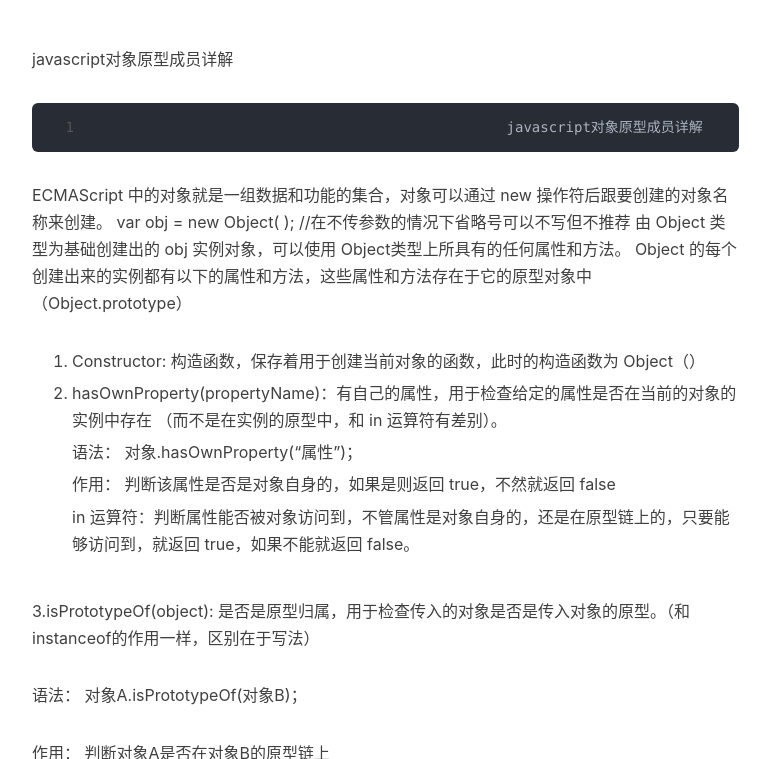
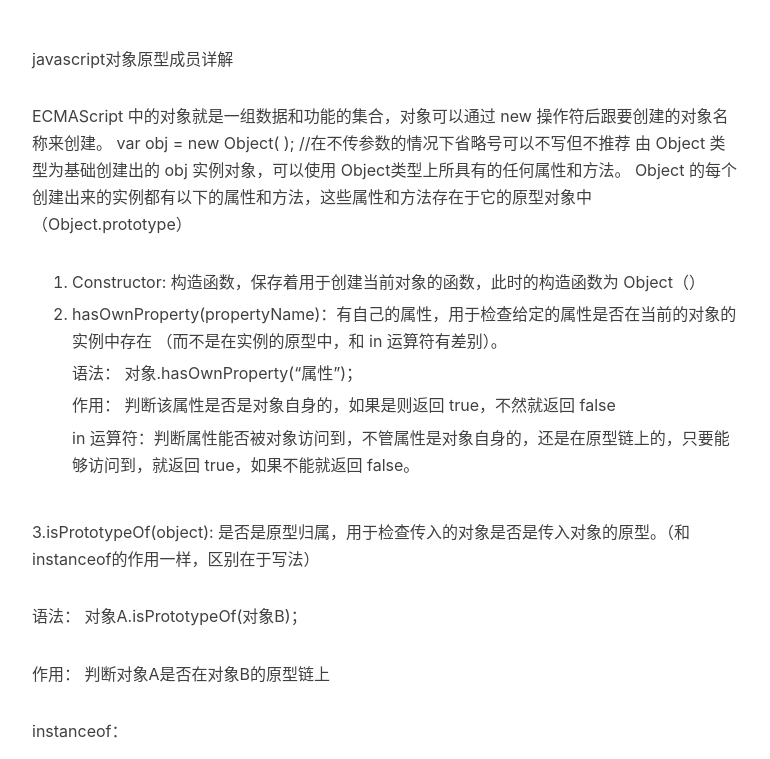
Before and after one commit to Few1213/Few1213.github.io, a Jekyll site: the page built from _posts/2018-09-30-Object原型对象成员详解.md, in a window 1280 px wide and 900 px high, scrolled down 386 px, cut to the strip 141-900 px from the top of the window. Shown: the whole strip, without its empty margins (233-1003 px from the left). Built offline with Jekyll 4.4.1, drawn with Linux system fonts in a browser that asks for light colours; nearby versions of some CDN libraries; comment, search, counter and statistics services are not loaded.

Commit message:
Update 2018-09-30-Object原型对象成员详解.md

```diff
--- a/_posts/2018-09-30-Object原型对象成员详解.md
+++ b/_posts/2018-09-30-Object原型对象成员详解.md
@@ -16,11 +16,6 @@ tags:
 
 javascript对象原型成员详解
 
-
-
-
-
-							javascript对象原型成员详解
 
 ECMAScript 中的对象就是一组数据和功能的集合，对象可以通过 new 操作符后跟要创建的对象名称来创建。
 	var obj =  new Object( );   //在不传参数的情况下省略号可以不写但不推荐
```
